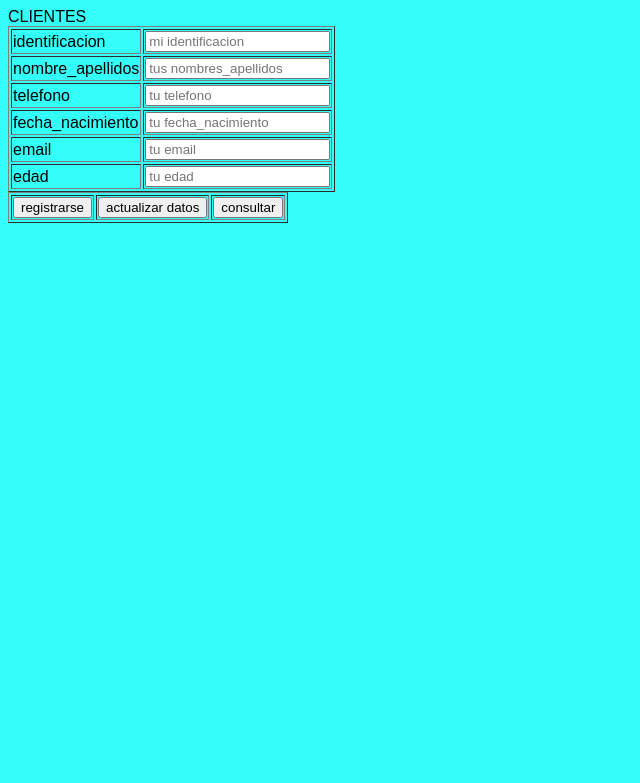
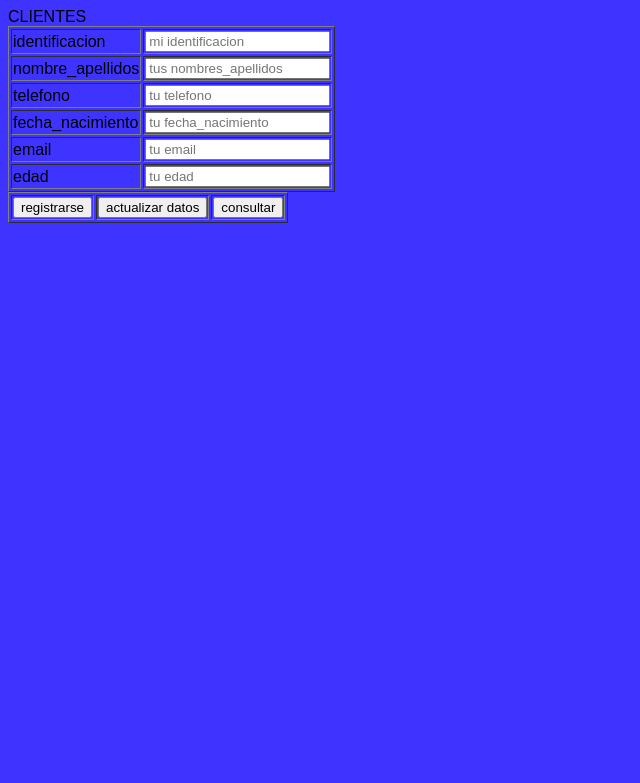
Before and after one commit to anyelacamacho03/formulario-, a PHP site: page / in a window 1280 px wide. Shown: the top 783 px of the page, without its empty margins (0-640 px from the left). Run offline with PHP 8.4, Linux system fonts and the light colour scheme.

Commit message:
Update estilosformularios.css

```diff
--- a/estilosformularios.css
+++ b/estilosformularios.css
@@ -1,5 +1,5 @@
 body{
   margyn: 0;
   font-family: sans-serif;
-  background:#33FFF8
+  background:#3F33FF
 }
```
